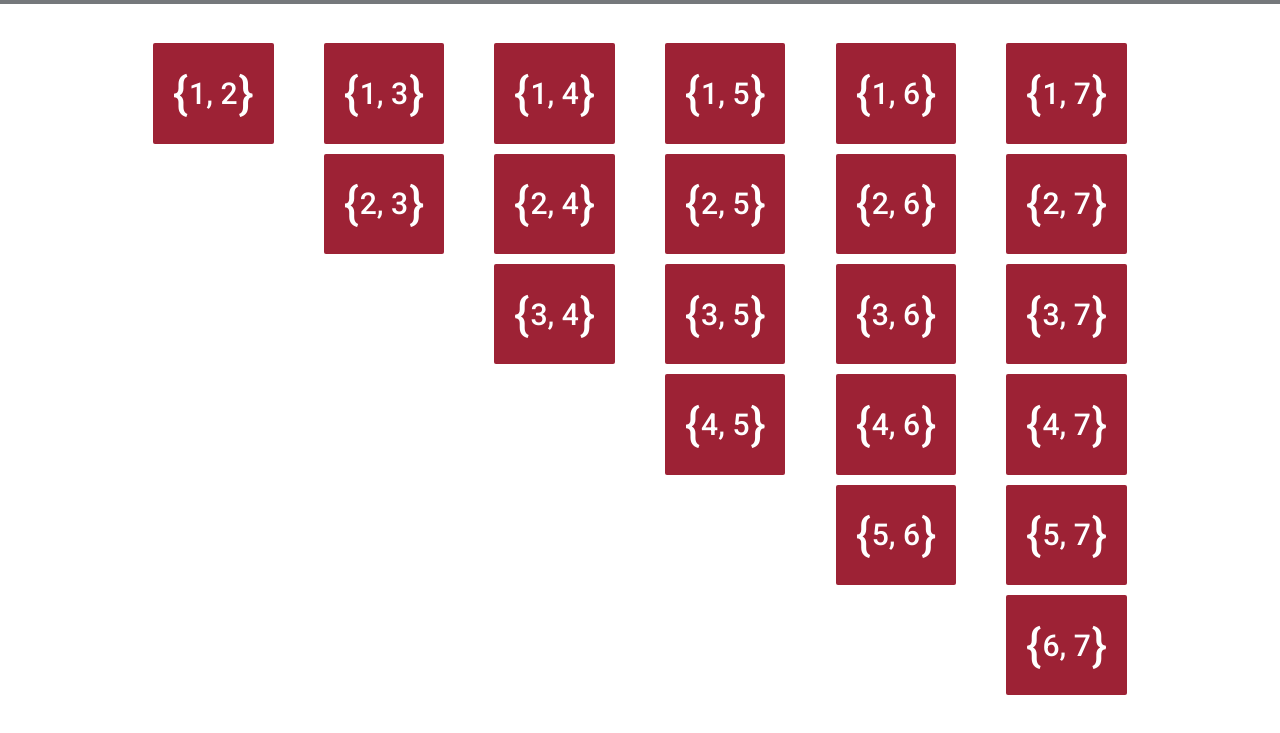
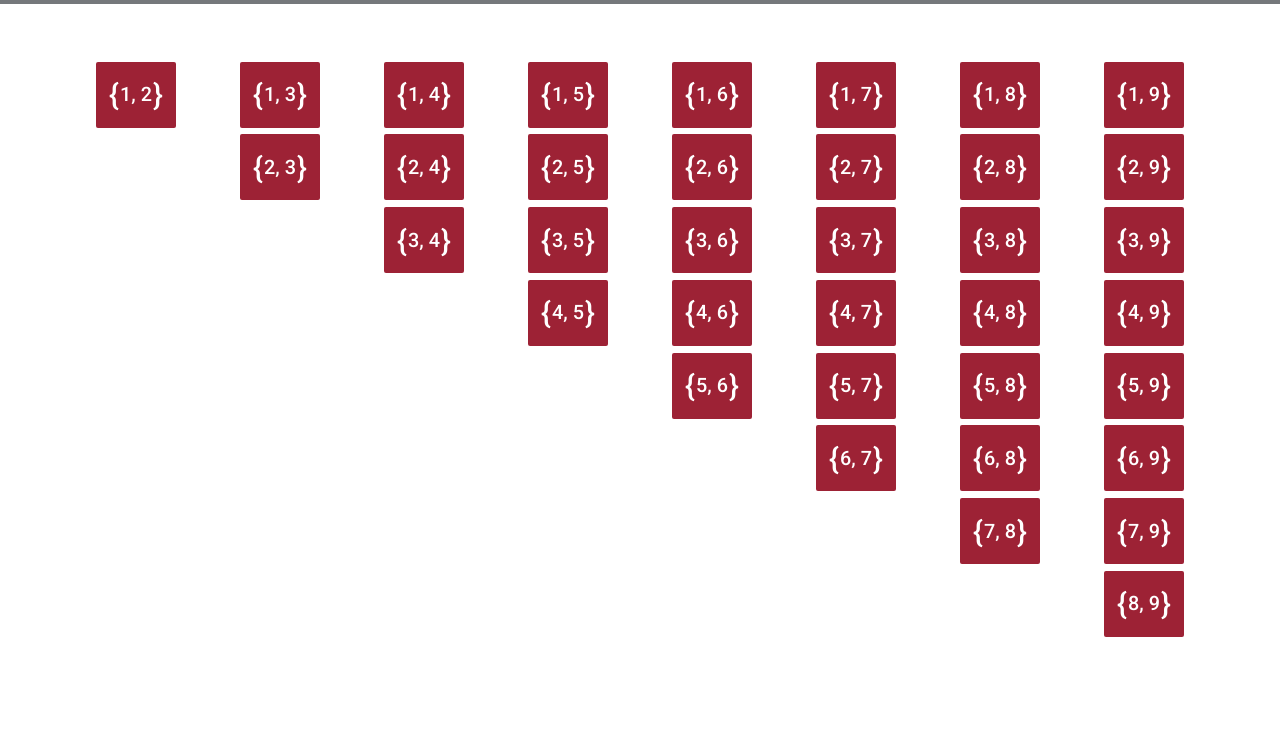
Before and after one commit to FranciscoAles/triples, a plain HTML site: page index.html in a window 1280 px wide. Shown: the part 65-798 px from the top of the page. Drawn offline with nearby package versions, Linux system fonts and the light colour scheme.

Commit message:
Updated Sizing

```diff
--- a/script.js
+++ b/script.js
@@ -1,6 +1,6 @@
 // game variables
 let gridItemArray = [];
-let columnCount = 6;
+let columnCount = 8;
 let checkCount = 0;
 let checkedArray = [];
 let completedCount = 0;
@@ -84,16 +84,17 @@ function size() {
     grid.style.height = gdHeight + "px";
     let itemWidth;
     let itemHeight;
+    let itemFontSize;
 
     if (gdWidth > gdHeight) {
         itemHeight = gdHeight / (columnCount * 1.1);
         itemWidth = itemHeight * 1.2;
+        itemFontSize = itemWidth / 4;
     } else {
         itemWidth = gdWidth / (columnCount * 1.1);
         itemHeight = itemWidth;
+        itemFontSize = itemWidth / 4.5;
     }
-
-    let itemFontSize = itemWidth / 4;
 
     for (let i = 0; i < gridItemArray.length; i++) {
         let elmnt = gridItemArray[i].item;
@@ -105,9 +106,7 @@ function size() {
 
 // size everything
 window.addEventListener("resize", size);
-document.body.onload = function() {
-    size();
-}
+document.body.onload = size();
 
 // this function is called when any input is checked
 function itemChecked(event) {
@@ -244,6 +243,7 @@ class Popup {
     }
 }
 
+// connects a button to a popup so that it can open by the clicking of the button
 function intoPopup(p, a) {
     createdPopup = new Popup(p, a);
     if (createdPopup.activator != undefined) {
@@ -275,4 +275,5 @@ selectGridSize.addEventListener("input", changeGridSize);
 function changeGridSize() {
     columnCount = parseInt(selectGridSize.value);
     restart();
+    size();
 }
--- a/style.css
+++ b/style.css
@@ -9,6 +9,27 @@
 :root {
     --red: #9D2235;
     --cornerstone: #75787B;
+}
+
+/* width */
+::-webkit-scrollbar {
+    width: 10px;
+}
+
+/* Track */
+::-webkit-scrollbar-track {
+    background: #f1f1f1;
+}
+
+/* Handle */
+::-webkit-scrollbar-thumb {
+    background: #888;
+    border-radius: 20px;
+}
+
+/* Handle on hover */
+::-webkit-scrollbar-thumb:hover {
+    background: #555;
 }
 
 body {
@@ -70,9 +91,9 @@ body {
 
 #grid-container {
     display: inline-grid;
-    width: 80%;
-    margin-left: 10%;
-    margin-right: 10%;
+    width: 90%;
+    margin-left: 5%;
+    margin-right: 5%;
     justify-content: space-around;
     align-content: space-around;
 }
@@ -146,6 +167,7 @@ body {
     left: 5%;
     width: 90%;
     height: 90%;
+    overflow-y: auto;
     background-color: white;
     border: 5px solid var(--red);
     border-radius: 10px;
```
Also changed, not shown: 2 other files.
